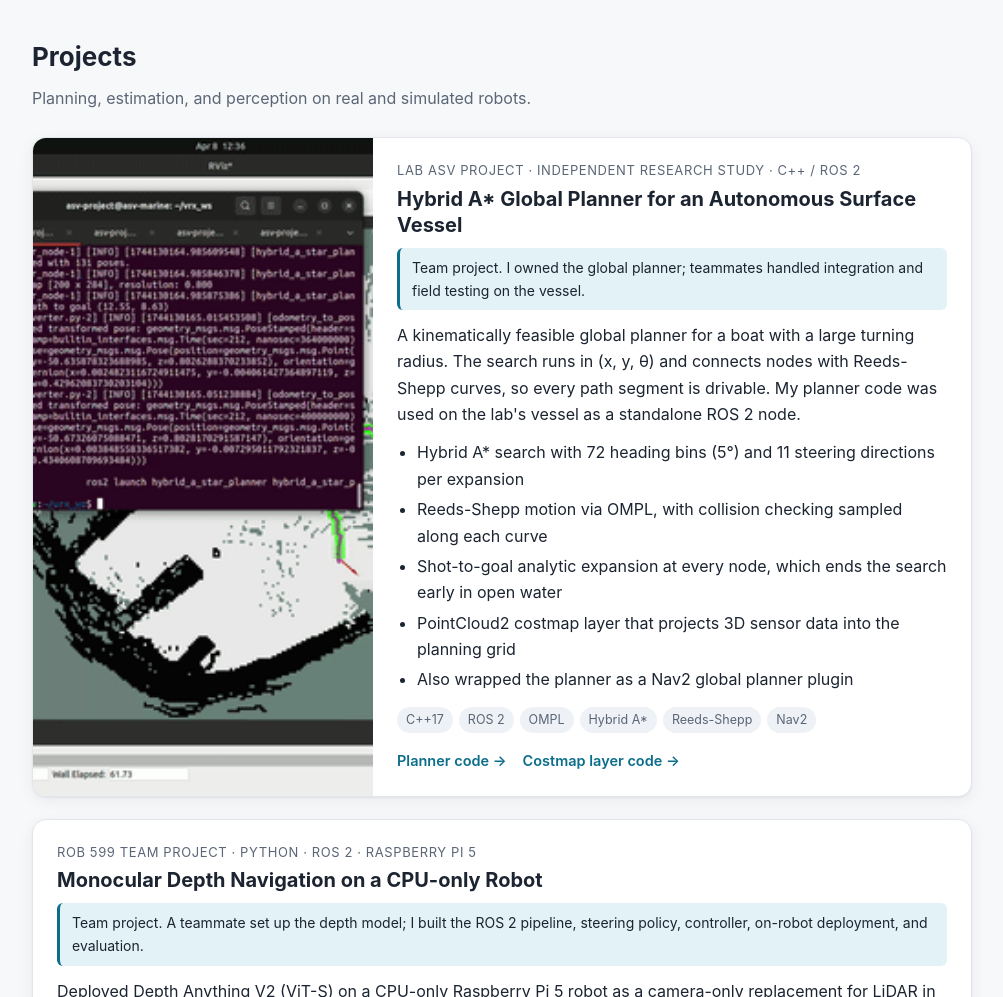
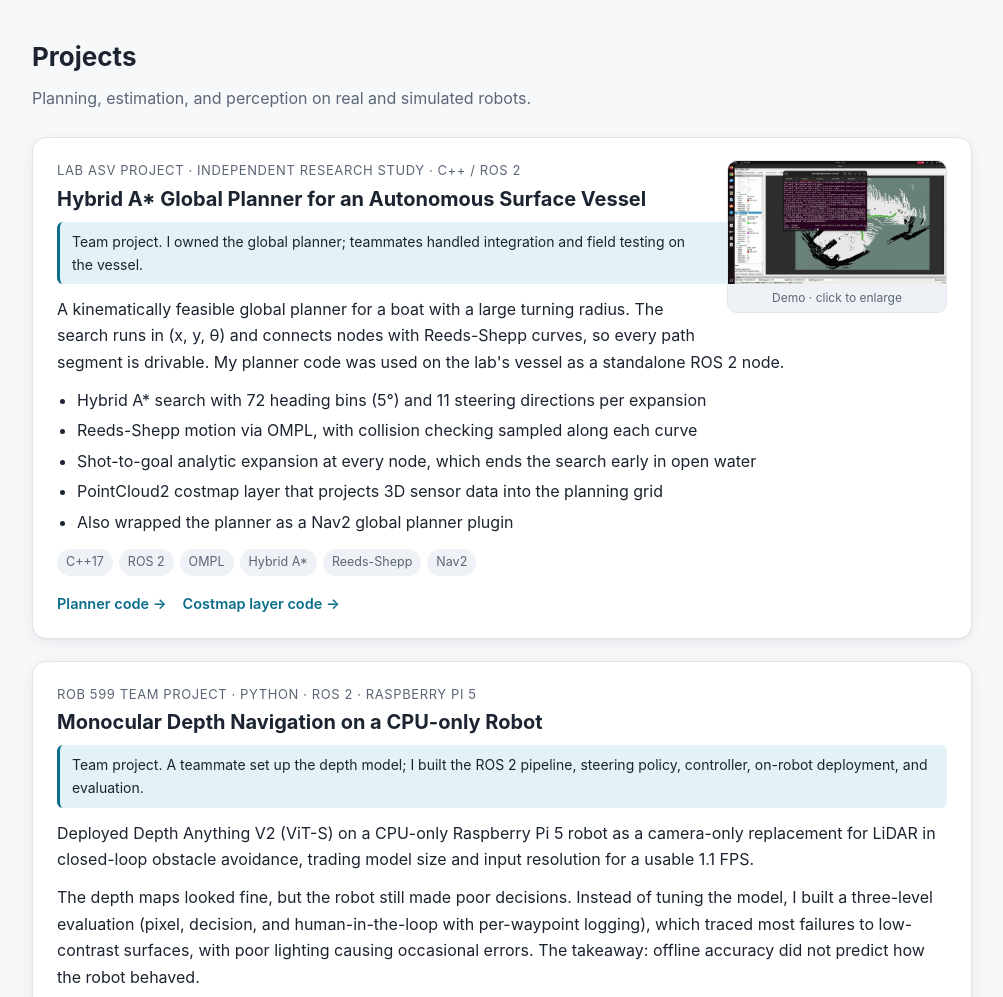
Before and after one commit to yslin0524/yslin0524.github.io, a plain HTML site: page index.html in a window 1280 px wide. Shown: the part 460-1457 px from the top of the page, without its empty margins (138-1141 px from the left). Drawn offline with Linux system fonts and the light colour scheme.

Commit message:
Add files via upload

```diff
--- a/index.html
+++ b/index.html
@@ -88,12 +88,21 @@
     display: grid; grid-template-columns: 340px 1fr;
   }
   .card.no-media { grid-template-columns: 1fr; }
+  .thumb {
+    float: right; width: 220px; margin: 0 0 12px 20px;
+    border: 1px solid var(--line); border-radius: 10px; overflow: hidden;
+    background: var(--tag); display: block; color: var(--muted);
+  }
+  .thumb:hover { text-decoration: none; border-color: var(--accent); }
+  .thumb img { width: 100%; height: auto; display: block; }
+  .thumb span { display: block; font-size: 12px; text-align: center; padding: 4px 0; }
+  @media (max-width: 600px) { .thumb { float: none; width: 100%; margin: 0 0 14px; } }
   .card.stacked { grid-template-columns: 1fr; }
   .card.stacked .media { min-height: 0; }
   .card.stacked .media video { height: auto; max-height: none; }
   @media (max-width: 760px) { .card { grid-template-columns: 1fr; } }
   .media { background: var(--tag); display: flex; align-items: center; justify-content: center; min-height: 200px; }
-  .media img { width: 100%; height: 100%; object-fit: cover; display: block; }
+  .media img { width: 100%; height: 100%; object-fit: contain; display: block; }
   .media video { width: 100%; height: 100%; max-height: 520px; object-fit: contain; background: #000; display: block; }
   .body { padding: 22px 24px; }
   .meta { font-size: 13px; color: var(--muted); text-transform: uppercase; letter-spacing: .6px; margin-bottom: 4px; }
@@ -180,11 +189,12 @@
       <div class="projects">
 
         <!-- Hybrid A* -->
-        <article class="card">
-          <div class="media">
-            <img src="assets/hybrid_astar.gif" alt="Hybrid A* planner demo" loading="lazy" onerror="this.parentElement.style.display='none'; this.closest('.card').classList.add('no-media')">
-          </div>
+        <article class="card no-media">
           <div class="body">
+            <a class="thumb" href="assets/hybrid_astar.gif" target="_blank" rel="noopener" title="Click to enlarge">
+              <img src="assets/hybrid_astar.gif" alt="Hybrid A* planner demo in RViz" loading="lazy" onerror="this.closest('.thumb').style.display='none'">
+              <span>Demo · click to enlarge</span>
+            </a>
             <div class="meta">Lab ASV project · Independent research study · C++ / ROS 2</div>
             <h3>Hybrid A* Global Planner for an Autonomous Surface Vessel</h3>
             <p class="role-note">Team project. I owned the global planner; teammates handled integration and field testing on the vessel.</p>
```
